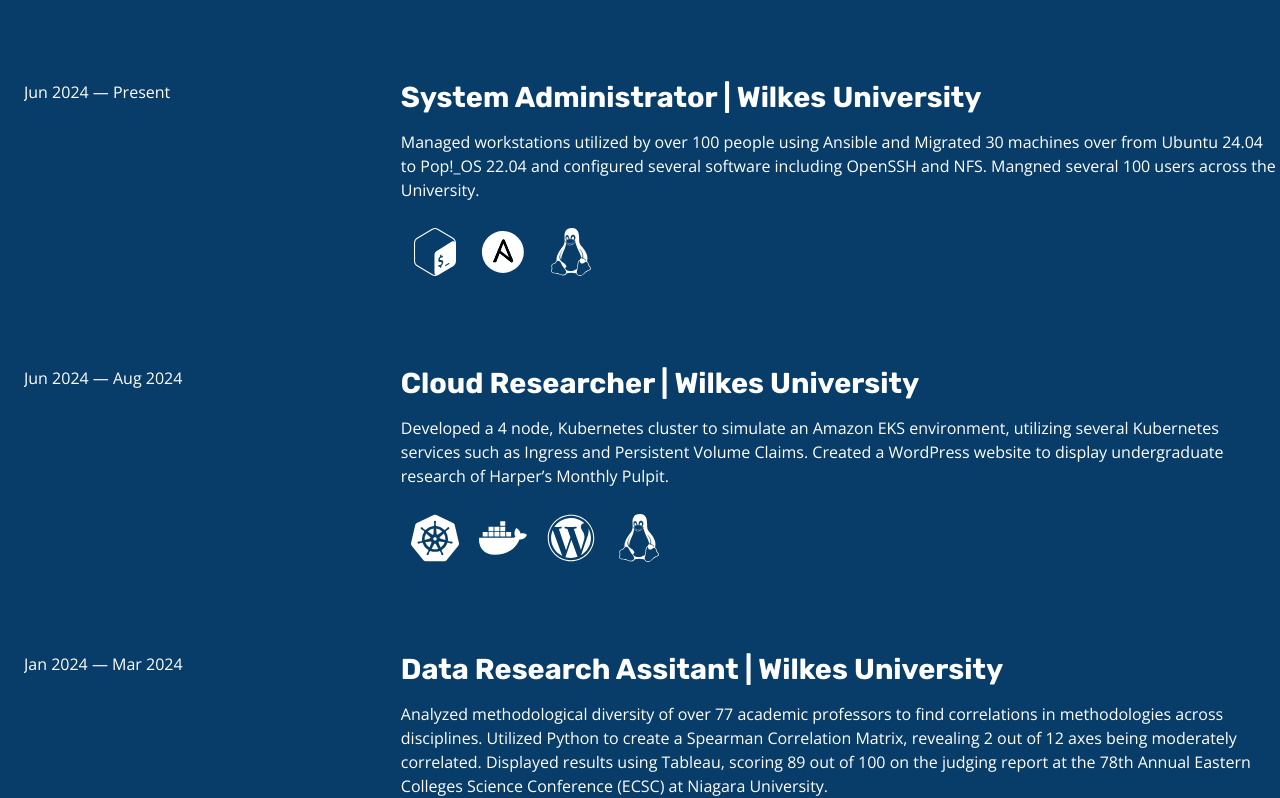
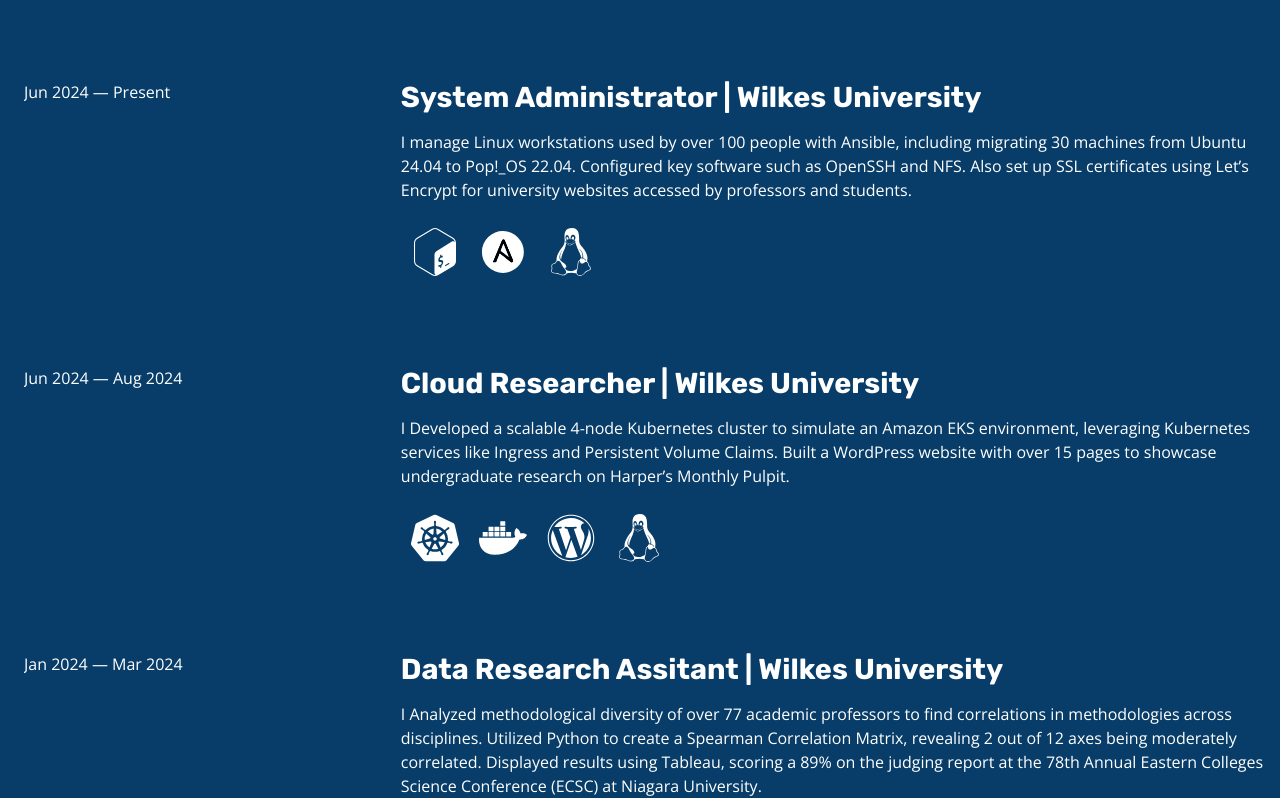
Before and after one commit to NateMartes/Portfolio-Website, a React (Vite) app: page / in a window 1280 px wide. Shown: the part 688-1486 px from the top of the page. Built offline with nearby package versions, Linux system fonts and the light colour scheme.

Commit message:
update Experiences

```diff
--- a/src/App.jsx
+++ b/src/App.jsx
@@ -16,19 +16,19 @@ function App() {
       <h2>Experience</h2>
       <Experience name="System Administrator" location="Wilkes University"
       startMonth="Jun" startYear={2024} present={true}
-      content="Managed workstations utilized by over 100 people using Ansible and Migrated 30 machines over from
-      Ubuntu 24.04 to Pop!_OS 22.04 and configured several software including OpenSSH and NFS. Mangned several 100 users across the University." utilities={["Bash","Ansible","Linux"]}/>
+      content="I manage Linux workstations used by over 100 people with Ansible, including migrating 30 machines from Ubuntu 24.04 to Pop!_OS 22.04.
+      Configured key software such as OpenSSH and NFS. Also set up SSL certificates using Let’s Encrypt for university websites accessed by professors and students." utilities={["Bash","Ansible","Linux"]}/>
 
       <Experience name="Cloud Researcher" location="Wilkes University"
       startMonth="Jun" startYear={2024} endMonth="Aug" endYear={2024}
-      content="Developed a 4 node, Kubernetes cluster to simulate an Amazon EKS environment,
-      utilizing several Kubernetes services such as Ingress and Persistent Volume Claims.
-      Created a WordPress website to display undergraduate research of Harper’s Monthly Pulpit." utilities={["Kubernetes","Docker","Wordpress","Linux"]}/>
+      content="I Developed a scalable 4-node Kubernetes cluster to simulate an Amazon EKS environment,
+      leveraging Kubernetes services like Ingress and Persistent Volume Claims. Built a WordPress website with over 15 pages to showcase
+      undergraduate research on Harper’s Monthly Pulpit." utilities={["Kubernetes","Docker","Wordpress","Linux"]}/>
 
       <Experience name="Data Research Assitant" location="Wilkes University"
       startMonth="Jan" startYear={2024} endMonth="Mar" endYear={2024}
-      content="Analyzed methodological diversity of over 77 academic professors to find correlations in methodologies across disciplines.
-              Utilized Python to create a Spearman Correlation Matrix, revealing 2 out of 12 axes being moderately correlated. Displayed results using Tableau, scoring 89 out of 100 on the judging
+      content="I Analyzed methodological diversity of over 77 academic professors to find correlations in methodologies across disciplines.
+              Utilized Python to create a Spearman Correlation Matrix, revealing 2 out of 12 axes being moderately correlated. Displayed results using Tableau, scoring a 89% on the judging
               report at the 78th Annual Eastern Colleges Science Conference (ECSC) at Niagara University." utilities={["Python","Tableau"]}/>
 
       <h2>Projects</h2>
```
